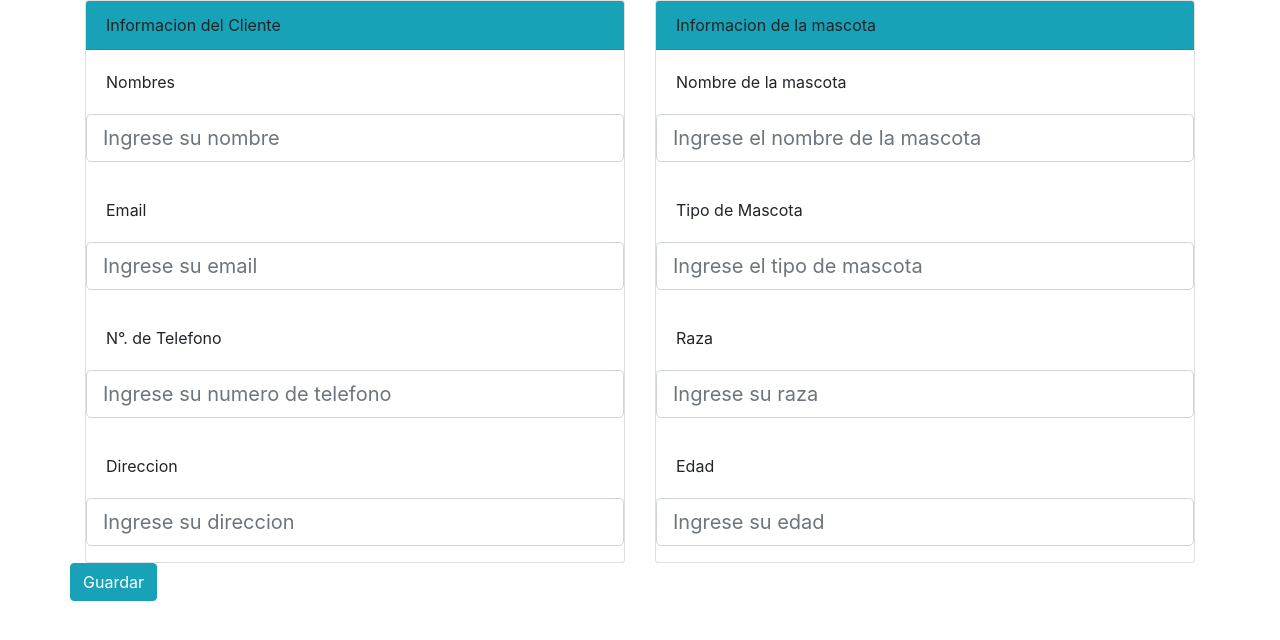
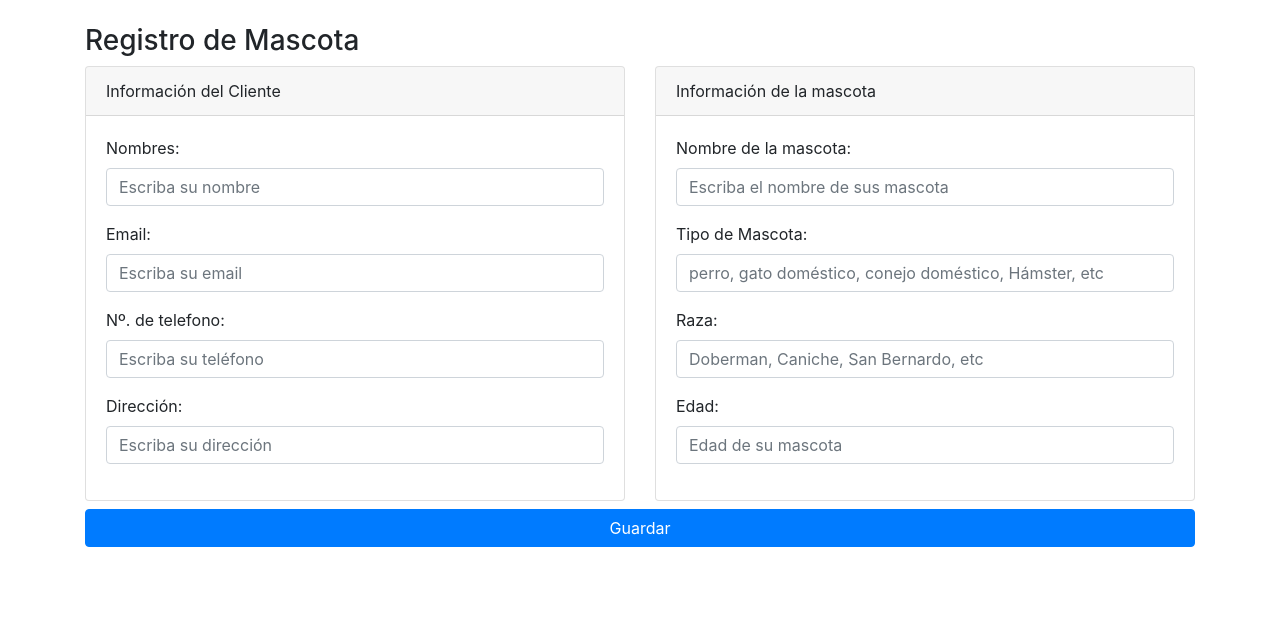
Before and after one commit to anthofer2003/intro-flask-lp2, a Flask app: page /contacto2 in a window 1280 px wide. Shown: the top 640 px of the page. Run offline with Flask 3, Linux system fonts and the light colour scheme; some libraries are stand-ins or nearby versions.

Commit message:
practicando ramas

```diff
--- a/templates/contacto.html
+++ b/templates/contacto.html
@@ -8,52 +8,68 @@
 </head>
 <body>
 
-    <div class="container">
+    <div class="container mt-4">
+        <h3>Registro de Mascota</h3>
         <div class="row">
             <div class="col col-md-6">
                 <div class="card">
-                    <div class="card-header bg-info">Informacion del Cliente</div>
+                    <div class="card-header">Información del Cliente</div>
+                    <div class="card-body">
                         <div class="form-group">
-                        <div class="card-body">Nombres</div>
-                        <input type="text" class="form-control form-control-lg" placeholder="Ingrese su nombre" id="txtNombre">
+                            <label for="txtNombres">Nombres:</label>
+                            <input type="text" class="form-control" placeholder="Escriba su nombre" id="txtNombres">
                         </div>
                         <div class="form-group">
-                        <div class="card-body">Email</div>
-                        <input type="text" class="form-control form-control-lg" placeholder="Ingrese su email" id="txtEmail">
+                            <label for="txtEmail">Email:</label>
+                            <input type="text" class="form-control" placeholder="Escriba su email" id="txtEmail">
                         </div>
                         <div class="form-group">
-                        <div class="card-body">N°. de Telefono</div>
-                        <input type="text" class="form-control form-control-lg" placeholder="Ingrese su numero de telefono" id="txtNtelefono">
+                            <label for="txtTelefono">Nº. de telefono:</label>
+                            <input type="text" class="form-control" placeholder="Escriba su teléfono" id="txtTelefono">
                         </div>
                         <div class="form-group">
-                        <div class="card-body">Direccion</div>
-                        <input type="text" class="form-control form-control-lg" placeholder="Ingrese su direccion" id="txtDireccion">
+                            <label for="txtDirección">Dirección:</label>
+                            <input type="text" class="form-control" placeholder="Escriba su dirección" id="txtDirección">
                         </div>
                     </div>
                 </div>
-
+            </div>
             <div class="col col-md-6">
                 <div class="card">
-                    <div class="card-header bg-info">Informacion de la mascota</div>
+                    <div class="card-header">Información de la mascota</div>
+                    <div class="card-body">
                         <div class="form-group">
-                        <div class="card-body">Nombre de la mascota</div>
-                        <input type="text" class="form-control form-control-lg" placeholder="Ingrese el nombre de la mascota" id="txtNombreMascota">
+                            <label for="txtNombreMascota">Nombre de la mascota:</label>
+                            <input type="text" class="form-control" placeholder="Escriba el nombre de sus mascota" id="txtNombreMascota">
                         </div>
                         <div class="form-group">
-                        <div class="card-body">Tipo de Mascota</div>
-                        <input type="text" class="form-control form-control-lg" placeholder="Ingrese el tipo de mascota" id="txtTipoMascota">
+                            <label for="txtTipoMascota">Tipo de Mascota:</label>
+                            <input type="text" class="form-control" placeholder="perro, gato doméstico, conejo doméstico, Hámster, etc" id="txtTipoMascota">
                         </div>
                         <div class="form-group">
-                        <div class="card-body">Raza</div>
-                        <input type="text" class="form-control form-control-lg" placeholder="Ingrese su raza" id="txtRaza">
+                            <label for="txtRaza">Raza:</label>
+                            <input type="text" class="form-control" placeholder="Doberman, Caniche, San Bernardo, etc" id="txtRaza">
                         </div>
                         <div class="form-group">
-                        <div class="card-body">Edad</div>
-                        <input type="text" class="form-control form-control-lg" placeholder="Ingrese su edad" id="txtEdad">
+                            <label for="txtEdad">Edad:</label>
+                            <input type="number" class="form-control" placeholder="Edad de su mascota" id="txtEdad">
                         </div>
                     </div>
                 </div>
-            <button type="button"  id="btnGuardar" class="btn btn-info">Guardar</button>
+            </div>
+        </div>
+        <div class="row mt-2">
+            <div class="col col-md-12">
+                <button class="btn btn-primary btn-block" id="btnGuardar">Guardar</button>
+            </div>
+        </div>
+        <div class="row mt-4 d-none" id="rowAlerta">
+            <div class="col col-md-12">
+                <div class="alert alert-success">
+                    <strong>Registro Exitoso!</strong>
+                    <div class="row" id="mostrarAlerta"></div>
+                </div>
+            </div>
         </div>
     </div>
 
```
Lines whose indentation alone changed are shown as unchanged.
